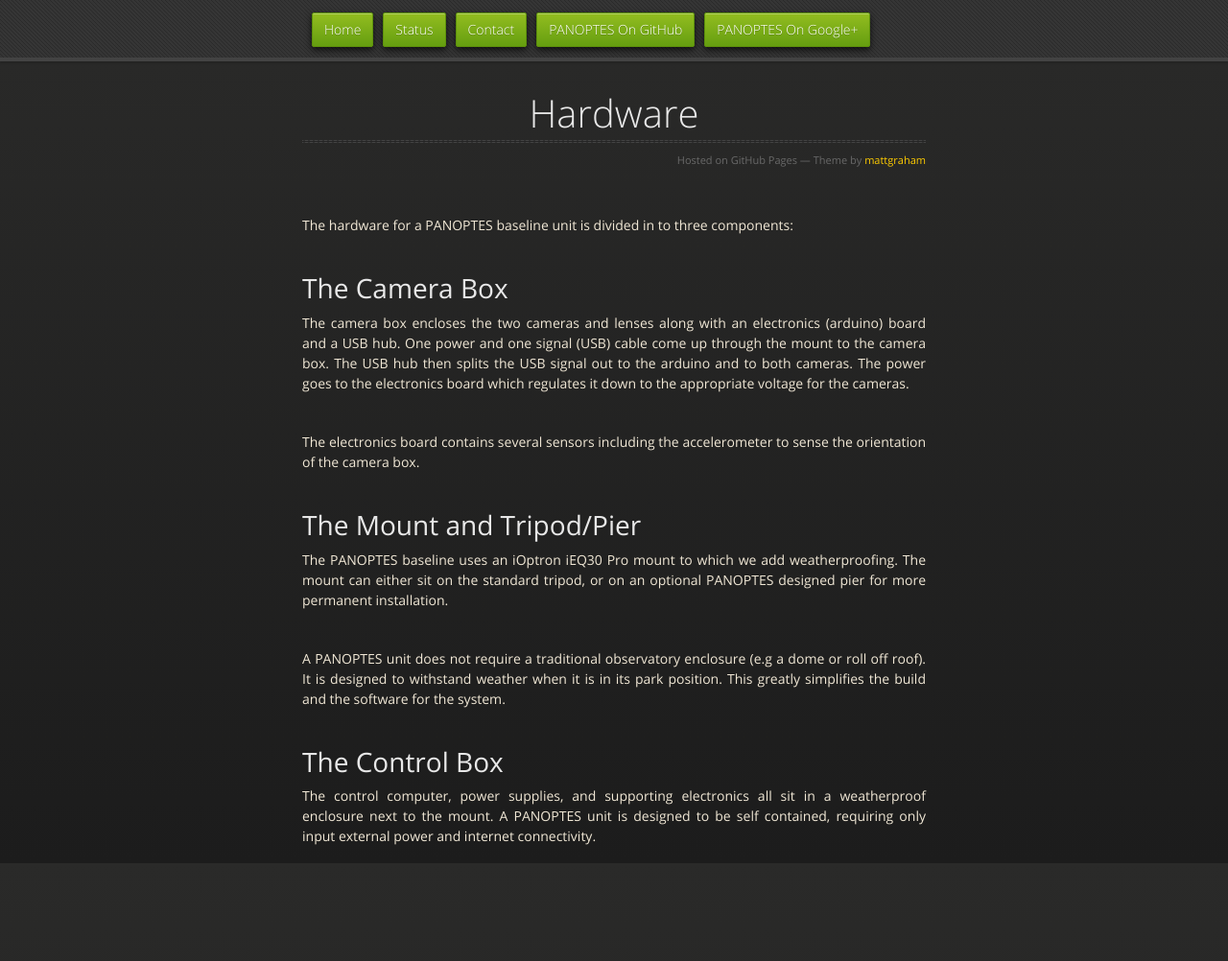
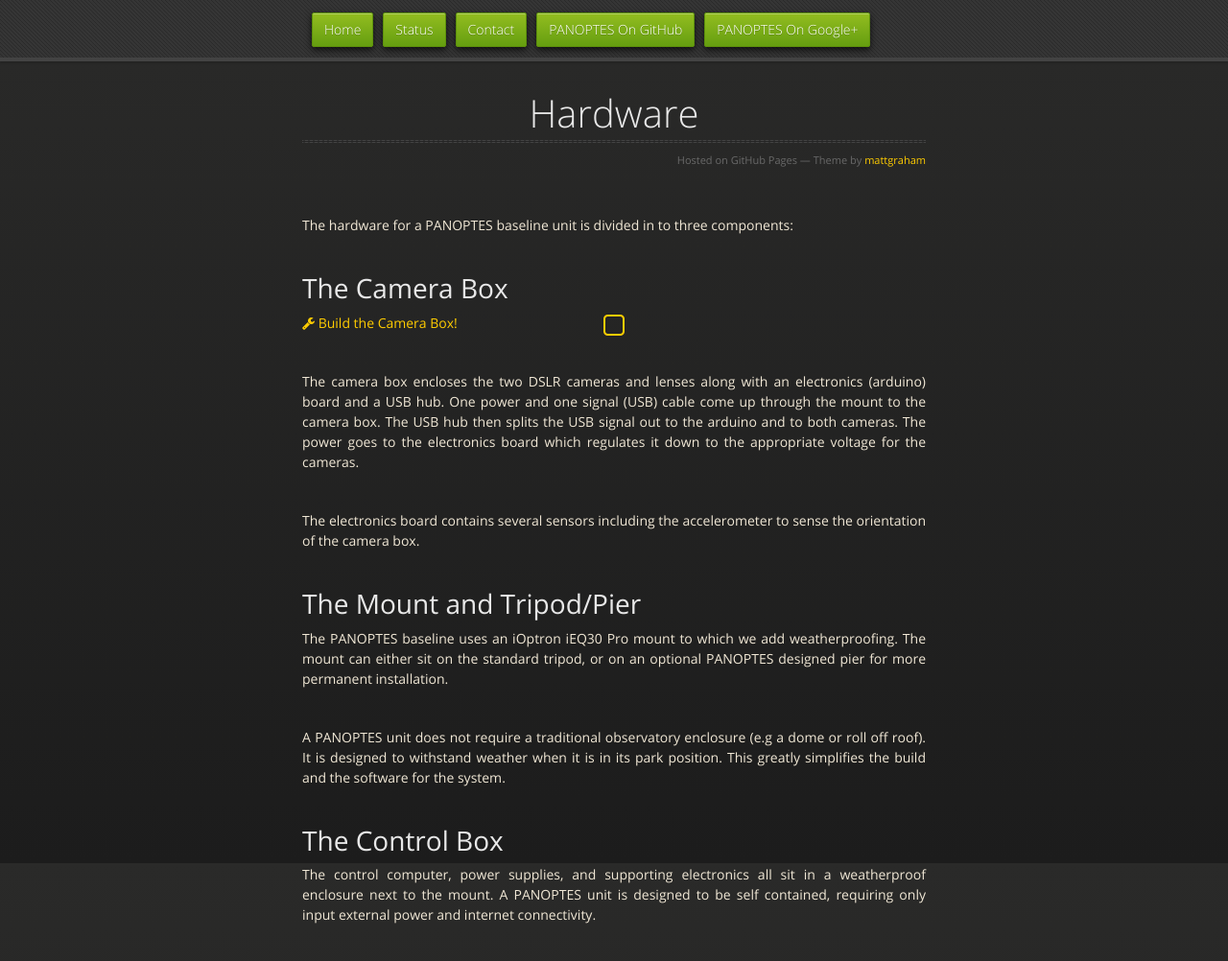
Before and after one commit to panoptes/panoptes.github.io, a Jekyll site: the page built from hardware.md, in a window 1280 px wide and 1094 px high. Shown: the top 1002 px of the window at 96% size. Built offline with Jekyll 4.4.1, drawn with Linux system fonts in a browser that asks for light colours; nearby versions of some CDN libraries.

Commit message:
Testing the fontawesome icons for link to build

```diff
--- a/hardware.md
+++ b/hardware.md
@@ -7,7 +7,13 @@ The hardware for a PANOPTES baseline unit is divided in to three components:
 
 # The Camera Box
 
-The camera box encloses the two cameras and lenses along with an electronics (arduino) board and a USB hub.  One power and one signal (USB) cable come up through the mount to the camera box.  The USB hub then splits the USB signal out to the arduino and to both cameras.  The power goes to the electronics board which regulates it down to the appropriate voltage for the cameras.
+<a class="btn btn-default btn-sm" href="#">
+    <i class="fa fa-square-o fa-stack-2x"></i>
+    <i class="fa fa-wrench fa-1x"></i>
+     Build the Camera Box!
+ </a>
+
+The camera box encloses the two DSLR cameras and lenses along with an electronics (arduino) board and a USB hub.  One power and one signal (USB) cable come up through the mount to the camera box.  The USB hub then splits the USB signal out to the arduino and to both cameras.  The power goes to the electronics board which regulates it down to the appropriate voltage for the cameras.
 
 The electronics board contains several sensors including the accelerometer to sense the orientation of the camera box.
 
```
